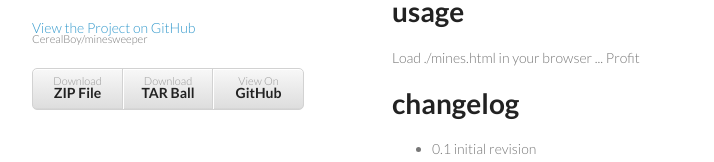
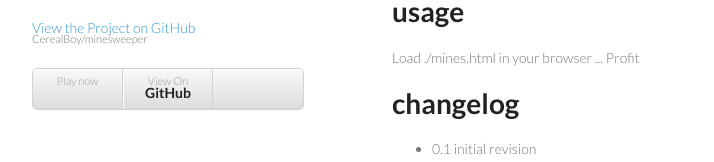
Before and after one commit to CerealBoy/minesweeper, a plain HTML site: page index.html in a window 1280 px wide. Shown: the part 154-316 px from the top of the page, without its empty margins (178-892 px from the left). Drawn offline with Linux system fonts and the light colour scheme.

Commit message:
Linking to mines.html

```diff
--- a/index.html
+++ b/index.html
@@ -19,8 +19,7 @@
         <p>minesweeper, but in javascript, and in the browser</p>
         <p class="view"><a href="https://github.com/CerealBoy/minesweeper">View the Project on GitHub <small>CerealBoy/minesweeper</small></a></p>
         <ul>
-          <li><a href="https://github.com/CerealBoy/minesweeper/zipball/master">Download <strong>ZIP File</strong></a></li>
-          <li><a href="https://github.com/CerealBoy/minesweeper/tarball/master">Download <strong>TAR Ball</strong></a></li>
+          <li><a href="mines.html">Play now</a></li>
           <li><a href="https://github.com/CerealBoy/minesweeper">View On <strong>GitHub</strong></a></li>
         </ul>
       </header>
```
